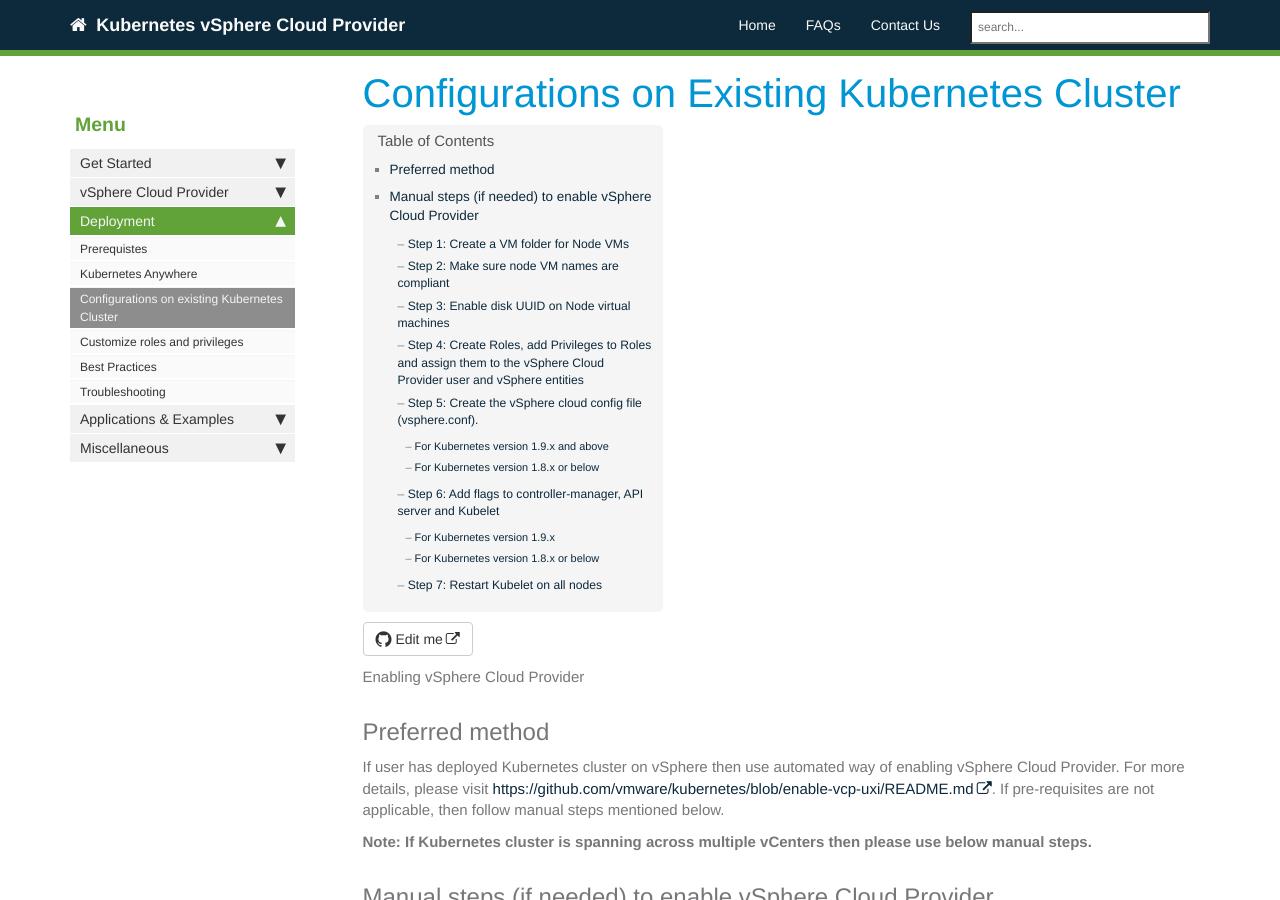
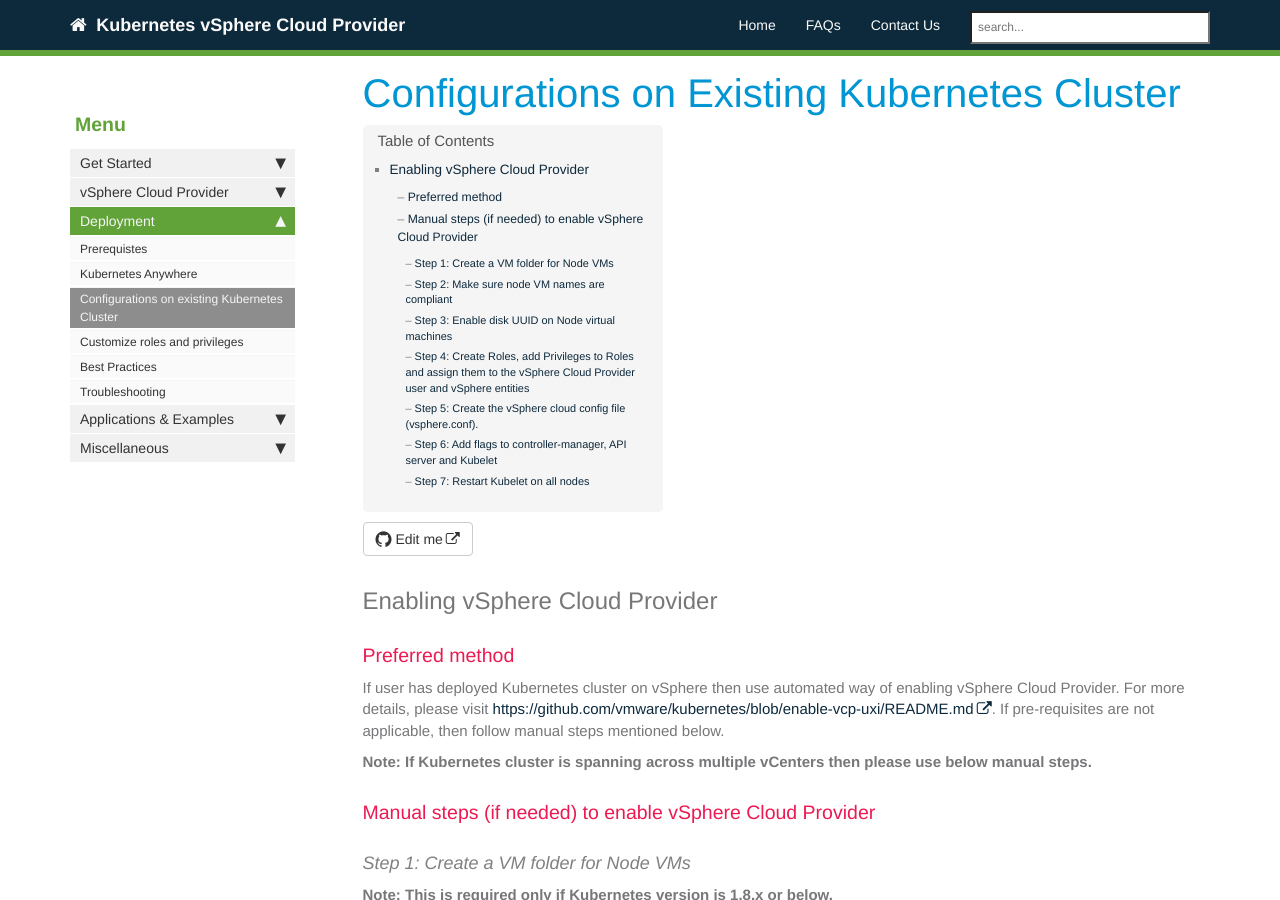
Before and after one commit to vmware-archive/vsphere-storage-for-kubernetes, a Jekyll site: the page built from documentation/existing.md, in a window 1280 px wide and 900 px high. Built offline with Jekyll 4.4.1, drawn with Linux system fonts in a browser that asks for light colours; nearby versions of some CDN libraries; our own code applies the rules of GitHub Pages for plain Markdown files; comment, search, counter and statistics services are not loaded.

Commit message:
Update existing.md
Formatting issues.

````diff
--- a/documentation/existing.md
+++ b/documentation/existing.md
@@ -2,22 +2,22 @@
 title: Configurations on Existing Kubernetes Cluster
 ---
 
-Enabling vSphere Cloud Provider
+## Enabling vSphere Cloud Provider
 
-## Preferred method
+### Preferred method
 If user has deployed Kubernetes cluster on vSphere then use automated way of enabling vSphere Cloud Provider. For more details, please visit [https://github.com/vmware/kubernetes/blob/enable-vcp-uxi/README.md](https://github.com/vmware/kubernetes/blob/enable-vcp-uxi/README.md). If pre-requisites are not applicable, then follow manual steps mentioned below.
 
 **Note: If Kubernetes cluster is spanning across multiple vCenters then please use below manual steps.**
 
-## Manual steps (if needed) to enable vSphere Cloud Provider
+### Manual steps (if needed) to enable vSphere Cloud Provider
 
-### Step 1: Create a VM folder for Node VMs
+#### Step 1: Create a VM folder for Node VMs
 
 **Note: This is required only if Kubernetes version is 1.8.x or below.**
 
 Create a VM folder. Follow instructions mentioned in this [link](https://docs.vmware.com/en/VMware-vSphere/6.0/com.vmware.vsphere.vcenterhost.doc/GUID-031BDB12-D3B2-4E2D-80E6-604F304B4D0C.html) and move Kubernetes Node VMs to this folder.
 
-### Step 2: Make sure node VM names are compliant
+#### Step 2: Make sure node VM names are compliant
 
 **Note: This is required only if Kubernetes version is 1.8.x or below.**
 
@@ -29,7 +29,7 @@
   * VM names cannot have capital letters, any special characters except `.` and `-`.
   * VM names cannot be shorter than 3 chars and longer than 63
 
-### Step 3: Enable disk UUID on Node virtual machines
+#### Step 3: Enable disk UUID on Node virtual machines
 
 The disk.EnableUUID parameter must be set to "TRUE" for each Node VM. This step is necessary so that the VMDK always presents a consistent UUID to the VM, thus allowing the disk to be mounted properly.
 
@@ -52,7 +52,7 @@
 
 Note: If Kubernetes Node VMs are created from template VM then `disk.EnableUUID=1` can be set on the template VM. VMs cloned from this template, will automatically inherit this property.
 
-### Step 4: Create Roles, add Privileges to Roles and assign them to the vSphere Cloud Provider user and vSphere entities
+#### Step 4: Create Roles, add Privileges to Roles and assign them to the vSphere Cloud Provider user and vSphere entities
 
 Note: if you want to use Administrator account then this step can be skipped.
 
@@ -102,38 +102,39 @@
 
 Here are [some examples](https://vmware.github.io/vsphere-storage-for-kubernetes/documentation/vcp-roles.html) to customize roles and privileges for vSphere Cloud Provider user.
 
-### Step 5: Create the vSphere cloud config file (vsphere.conf).
+#### Step 5: Create the vSphere cloud config file (vsphere.conf).
 
-#### For Kubernetes version 1.9.x and above
+##### For Kubernetes version 1.9.x and above
 
 vSphere Cloud Provider config file needs to be placed in the shared directory which should be accessible from kubelet, controller-manager, and API server.
 
 **```vsphere.conf```**
+
 ```
+[Global]
+# properties in this section will be used for all specified vCenters unless overriden in VirtualCenter section.
 
-[Global]
-        # properties in this section will be used for all specified vCenters unless overriden in VirtualCenter section.
-        user = "vCenter username for cloud provider"
-        password = "password"
-        port = "443" #Optional
-        insecure-flag = "1" #set to 1 if the vCenter uses a self-signed cert
-        datacenters = "list of datacenters where Kubernetes node VMs are present"
+user = "vCenter username for cloud provider"
+password = "password"
+port = "443" #Optional
+insecure-flag = "1" #set to 1 if the vCenter uses a self-signed cert
+datacenters = "list of datacenters where Kubernetes node VMs are present"
 
 [VirtualCenter "1.2.3.4"]
-        # Override specific properties for this Virtual Center.
+# Override specific properties for this Virtual Center.
         user = "vCenter username for cloud provider"
         password = "password"
         # port, insecure-flag, datacenters will be used from Global section.
 
 [VirtualCenter "1.2.3.5"]
-        # Override specific properties for this Virtual Center.
+# Override specific properties for this Virtual Center.
         port = "448"
         insecure-flag = "0"
         # user, password, datacenters will be used from Global section.
 
 [Workspace]
-        # Specify properties which will be used for various vSphere Cloud Provider functionality.
-        # e.g. Dynamic provisioing, Storage Profile Based Volume provisioning etc.
+# Specify properties which will be used for various vSphere Cloud Provider functionality.
+# e.g. Dynamic provisioing, Storage Profile Based Volume provisioning etc.
         server = "IP/FQDN for vCenter"
         datacenter = "Datacenter name"
         folder = "vCenter VM folder path in which dummy VMs should be created."
@@ -159,7 +160,7 @@
 * ```resourcepool-path``` is the path to resource pool where dummy VMs for Storage Profile Based volume provisioning should be created. It is optional parameter.
 * ```folder``` VM Folder path where Node VMs can be present.
 
-#### For Kubernetes version 1.8.x or below
+##### For Kubernetes version 1.8.x or below
 
 vSphere Cloud Provider config file needs to be placed in the shared directory which should be accessible from kubelet container, controller-manager pod, and API server pod.
 
@@ -221,40 +222,35 @@
 
         datastore = "DatastoreStorageFolder/datastore1"
 
-### Step 6: Add flags to controller-manager, API server and Kubelet
+#### Step 6: Add flags to controller-manager, API server and Kubelet
 
-#### For Kubernetes version 1.9.x
+##### For Kubernetes version 1.9.x
 
 * Add following flags to
   - kubelet running on master node
   - controller-manager manifest file
   - API server manifest file
 
-```
---cloud-provider=vsphere
---cloud-config=<Path of the vsphere.conf file>
-```
+        --cloud-provider=vsphere
+        --cloud-config=<Path of the vsphere.conf file>
 
 * Add following flags to kubelet running on each worker node.
-```
---cloud-provider=vsphere
-```
 
-#### For Kubernetes version 1.8.x or below
+        --cloud-provider=vsphere
+
+##### For Kubernetes version 1.8.x or below
 
 Add following flags to
 - kubelet running on all nodes
 - controller-manager manifest file (typically running on master node)
 - API server manifest file (typically running on master node)
 
-```
---cloud-provider=vsphere
---cloud-config=<Path of the vsphere.conf file>
-```
+        --cloud-provider=vsphere
+        --cloud-config=<Path of the vsphere.conf file>
 
 Manifest files for API server and controller-manager are generally located at `/etc/kubernetes`
 
-### Step 7: Restart Kubelet on all nodes
+#### Step 7: Restart Kubelet on all nodes
 
 * Reload kubelet systemd unit file using ```systemctl daemon-reload```
 * Restart kubelet service using ```systemctl restart kubelet.service```
````
